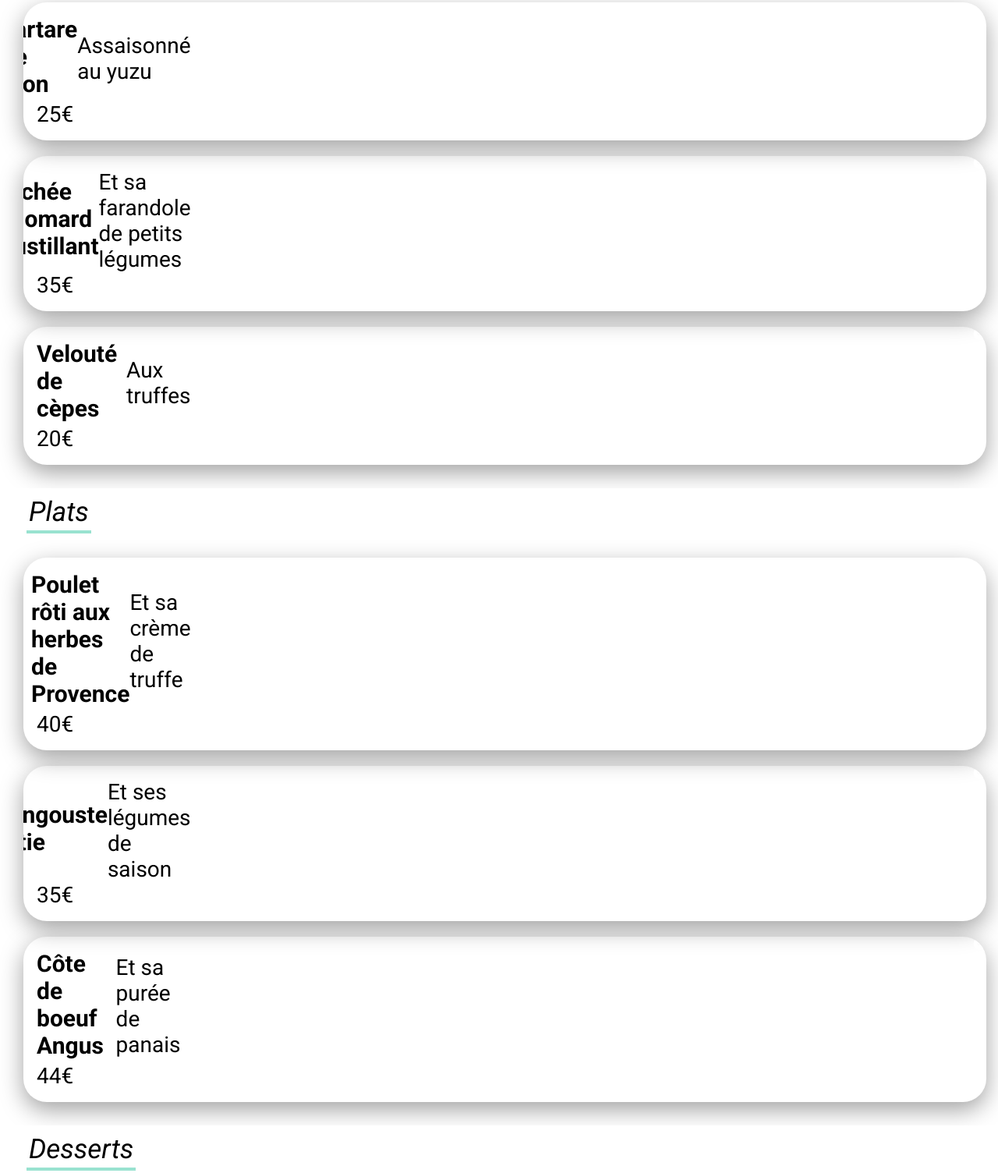
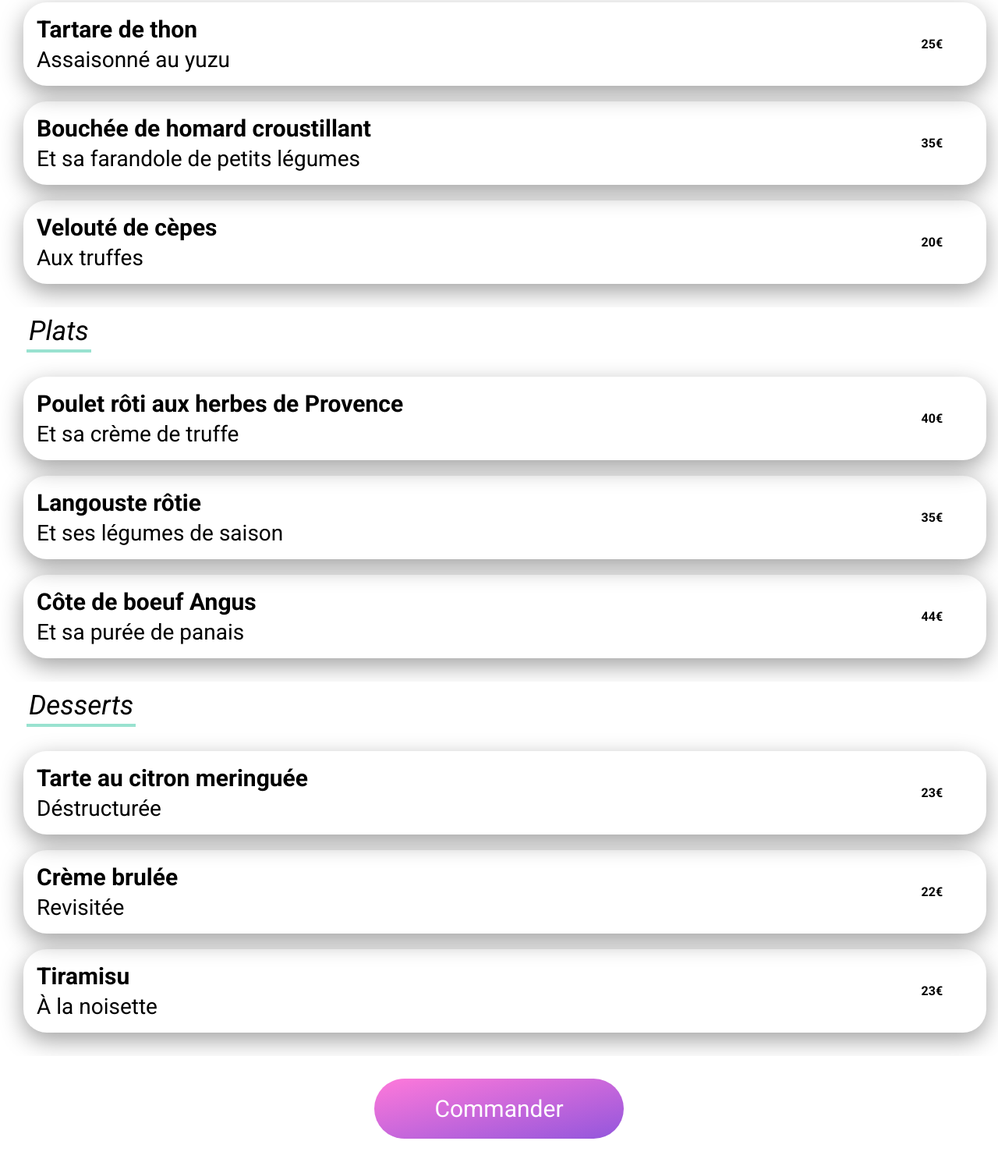
Before and after one commit to KillianSb/P3-Bac2, a plain HTML site: page pages/le-delice-des-sens.html in a window 1280 px wide. Shown: the part 810-2314 px from the top of the page at 78% size. Drawn offline with Linux system fonts and the light colour scheme; a web font is replaced by a local one.

Commit message:
html modif fin

```diff
--- a/css/scss/pages/_menu.scss
+++ b/css/scss/pages/_menu.scss
@@ -80,7 +80,7 @@
                 flex-direction: column;
                 justify-content:space-around;
                 padding: 17px;
-                width: 40%;
+                width: 50%;
 
                 .titre {
                     font-size: 30px;
@@ -96,14 +96,14 @@
                 display: flex;
                 justify-content:flex-end;
                 align-items: center;
-                width: 40%;
+                width: 45%;
                 .prix {
                     @include bold;
                     display: flex;
                     justify-content: center;
                     align-items: center;
                     // float: right;
-                    width:20%;
+                    width:25%;
                     position: relative;
                 }
                 .circle {
--- a/pages/le-delice-des-sens.html
+++ b/pages/le-delice-des-sens.html
@@ -38,40 +38,40 @@
 				<article class="liste">
 					<div class="entrees">
 						<div class="box-contenu">
-							<aside class="info">
-								<div class="titre">Tartare de thon</div>
-								<div class="sous-titre">Assaisonné au yuzu</div>
-							</aside>
-							<div class="prix">25€</div>
+							<aside class="titre">Tartare de thon</aside>
+							<aside class="sous-titre">Assaisonné au yuzu</aside>
 						</div>
+						<div class="info">
+							<aside class="prix">25€</aside>
 							<div class="circle">
 								<i class="fa-solid fa-circle-check fa-spin-reverse"></i>
+							</div>
 						</div>
 					</div>
 
 					<div class="entrees">
 						<div class="box-contenu">
-							<aside class="info">
-								<div class="titre">Bouchée de homard croustillant</div>
-								<div class="sous-titre">Et sa farandole de petits légumes</div>
-							</aside>
-							<div class="prix">35€</div>
+							<aside class="titre">Bouchée de homard croustillant</aside>
+							<aside class="sous-titre">Et sa farandole de petits légumes</aside>
 						</div>
+						<div class="info">
+							<aside class="prix">35€</aside>
 							<div class="circle">
 								<i class="fa-solid fa-circle-check fa-spin-reverse"></i>
+							</div>
 						</div>
 					</div>
 
 					<div class="entrees">
 						<div class="box-contenu">
-							<aside class="info">
-								<div class="titre">Velouté de cèpes</div>
-								<div class="sous-titre">Aux truffes</div>
-							</aside>
-							<div class="prix">20€</div>
+							<aside class="titre">Velouté de cèpes</aside>
+							<aside class="sous-titre">Aux truffes</aside>
 						</div>
+						<div class="info">
+							<aside class="prix">20€</aside>
 							<div class="circle">
 								<i class="fa-solid fa-circle-check fa-spin-reverse"></i>
+							</div>
 						</div>
 					</div>
 				</article>
@@ -83,40 +83,40 @@
 				<article class="liste">
 					<div class="plats">
 						<div class="box-contenu">
-							<aside class="info">
-								<div class="titre">Poulet rôti aux herbes de Provence</div>
-								<div class="sous-titre">Et sa crème de truffe</div>
-							</aside>
-							<div class="prix">40€</div>
+							<aside class="titre">Poulet rôti aux herbes de Provence</aside>
+							<aside class="sous-titre">Et sa crème de truffe</aside>
 						</div>
+						<div class="info">
+							<aside class="prix">40€</aside>
 							<div class="circle">
 								<i class="fa-solid fa-circle-check fa-spin-reverse"></i>
+							</div>
 						</div>
 					</div>
 
 					<div class="plats">
 						<div class="box-contenu">
-							<aside class="info">
-								<div class="titre">Langouste rôtie</div>
-								<div class="sous-titre">Et ses légumes de saison</div>
-							</aside>
-							<div class="prix">35€</div>
+							<aside class="titre">Langouste rôtie</aside>
+							<aside class="sous-titre">Et ses légumes de saison</aside>
 						</div>
+						<div class="info">
+							<aside class="prix">35€</aside>
 							<div class="circle">
 								<i class="fa-solid fa-circle-check fa-spin-reverse"></i>
+							</div>
 						</div>
 					</div>
 
 					<div class="plats">
 						<div class="box-contenu">
-							<aside class="info">
-								<div class="titre">Côte de boeuf Angus</div>
-								<div class="sous-titre">Et sa purée de panais</div>
-							</aside>
-							<div class="prix">44€</div>
+							<aside class="titre">Côte de boeuf Angus</aside>
+							<aside class="sous-titre">Et sa purée de panais</aside>
 						</div>
+						<div class="info">
+							<aside class="prix">44€</aside>
 							<div class="circle">
 								<i class="fa-solid fa-circle-check fa-spin-reverse"></i>
+							</div>
 						</div>
 					</div>
 				</article>
@@ -128,40 +128,40 @@
 				<article class="liste">
 					<div class="desserts">
 						<div class="box-contenu">
-							<aside class="info">
-								<div class="titre">Tarte au citron meringuée</div>
-								<div class="sous-titre">Déstructurée</div>
-							</aside>
-							<div class="prix">23€</div>
+							<aside class="titre">Tarte au citron meringuée</aside>
+							<aside class="sous-titre">Déstructurée</aside>
 						</div>
+						<div class="info">
+							<aside class="prix">23€</aside>
 							<div class="circle">
 								<i class="fa-solid fa-circle-check fa-spin-reverse"></i>
+							</div>
 						</div>
 					</div>
 
 					<div class="desserts">
 						<div class="box-contenu">
-							<aside class="info">
-								<div class="titre">Crème brulée</div>
-								<div class="sous-titre">Revisitée</div>
-							</aside>
-							<div class="prix">22€</div>
+							<aside class="titre">Crème brulée</aside>
+							<aside class="sous-titre">Revisitée</aside>
 						</div>
+						<div class="info">
+							<aside class="prix">22€</aside>
 							<div class="circle">
 								<i class="fa-solid fa-circle-check fa-spin-reverse"></i>
+							</div>
 						</div>
 					</div>
 
 					<div class="desserts">
 						<div class="box-contenu">
-							<aside class="info">
-								<div class="titre">Tiramisu</div>
-								<div class="sous-titre">À la noisette</div>
-							</aside>
-							<div class="prix">23€</div>
+							<aside class="titre">Tiramisu</aside>
+							<aside class="sous-titre">À la noisette</aside>
 						</div>
+						<div class="info">
+							<aside class="prix">23€</aside>
 							<div class="circle">
 								<i class="fa-solid fa-circle-check fa-spin-reverse"></i>
+							</div>
 						</div>
 					</div>
 				</article>
```
Also changed, not shown: css/style.css. Lines whose indentation alone changed are shown as unchanged.
